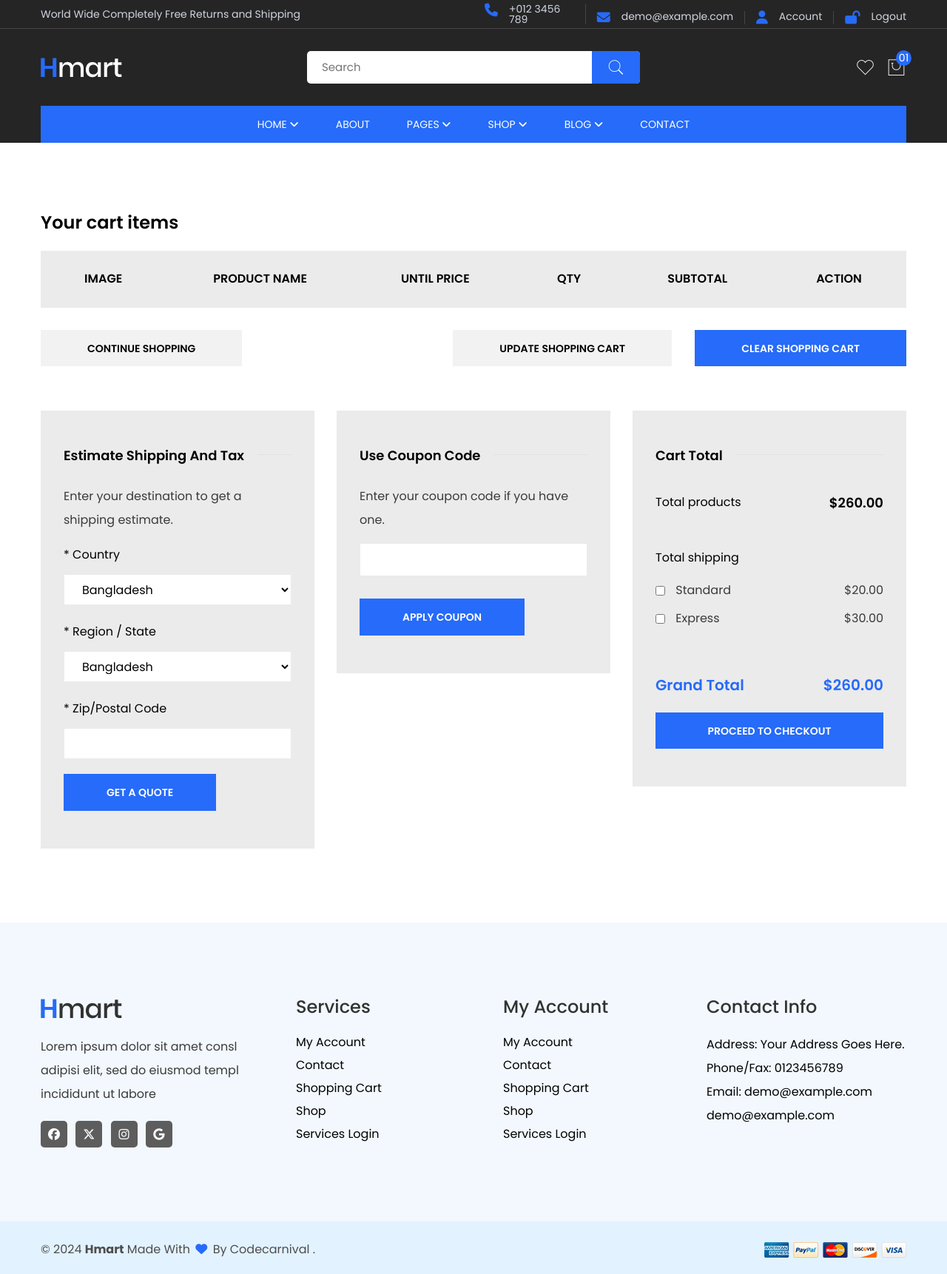
After one commit to LaHuy136/Django-Ecommerce, a Django app: page /cart/cart-detail/ in a window 1280 px wide. The commit adds this page. Shown: the whole page at 74% size. Run offline with Django 5.2, Linux system fonts and the light colour scheme; a user stored in the database is signed in; lists and menus that the app fills with data are empty; some libraries are stand-ins or nearby versions.

Commit message:
cart details page, clear cart

```diff
--- a/config/settings.py
+++ b/config/settings.py
@@ -40,7 +40,10 @@ INSTALLED_APPS = [
     'django.contrib.staticfiles',
     'E_Shop',
     'ckeditor',
+    'cart'
 ]
+
+CART_SESSION_ID = 'cart'
 
 MIDDLEWARE = [
     'django.middleware.security.SecurityMiddleware',
@@ -65,6 +68,7 @@ TEMPLATES = [
                 'django.template.context_processors.request',
                 'django.contrib.auth.context_processors.auth',
                 'django.contrib.messages.context_processors.messages',
+                'cart.context_processor.cart_total_amount'
             ],
         },
     },
--- a/config/urls.py
+++ b/config/urls.py
@@ -11,11 +11,25 @@ urlpatterns = [
     path('admin/', admin.site.urls),
     path('', views.HOME, name='home'),
     path('base/', views.BASE,name='base'),
+
     path('products/',views.PRODUCT, name='products'),
     path('products/<str:id>', views.PRODUCT_DETAIL_PAGE, name='product_detail'),
+
     path('search/', views.SEARCH, name='search'),
     path('contact/', views.Contact_Page, name ='contact'),
+
     path('register/', views.HandleRegister, name='register'),
     path('login/', views.HandleLogin, name='login'),
     path('logout/', views.HandleLogout, name='logout'),
+
+    #Cart
+    path('cart/add/<int:id>/', views.cart_add, name='cart_add'),
+    path('cart/item_clear/<int:id>/', views.item_clear, name='item_clear'),
+    path('cart/item_increment/<int:id>/',
+         views.item_increment, name='item_increment'),
+    path('cart/item_decrement/<int:id>/',
+         views.item_decrement, name='item_decrement'),
+    path('cart/cart_clear/', views.cart_clear, name='cart_clear'),
+    path('cart/cart-detail/',views.cart_detail,name='cart_detail'),
+
 ] + static(settings.MEDIA_URL,document_root = settings.MEDIA_ROOT)
--- a/config/views.py
+++ b/config/views.py
@@ -5,6 +5,12 @@ from django.conf import settings
 from django.core.mail import send_mail
 from django.contrib.auth.models import User
 from django.contrib.auth import authenticate,login,logout
+
+from django.contrib.auth.decorators import login_required
+from cart.cart import Cart
+
+
+
 def BASE(request):
     return render(request, 'main/base.html')
 
@@ -150,6 +156,50 @@ def HandleLogin(request):
 
 def HandleLogout(request):
     logout(request)
-    redirect('home')
+    return redirect('home')
 
-    return redirect('home')
+def CART(request):
+    return render(request, 'Cart/cart_details.html')
+
+@login_required(login_url="/login/")
+def cart_add(request, id):
+    cart = Cart(request)
+    product = Product.objects.get(id=id)
+    cart.add(product=product)
+    return redirect("home")
+
+
+@login_required(login_url="/login/")
+def item_clear(request, id):
+    cart = Cart(request)
+    product = Product.objects.get(id=id)
+    cart.remove(product)
+    return redirect("cart_detail")
+
+
+@login_required(login_url="/login/")
+def item_increment(request, id):
+    cart = Cart(request)
+    product = Product.objects.get(id=id)
+    cart.add(product=product)
+    return redirect("cart_detail")
+
+
+@login_required(login_url="/login/")
+def item_decrement(request, id):
+    cart = Cart(request)
+    product = Product.objects.get(id=id)
+    cart.decrement(product=product)
+    return redirect("cart_detail")
+
+
+@login_required(login_url="/login/")
+def cart_clear(request):
+    cart = Cart(request)
+    cart.clear()
+    return redirect("cart_detail")
+
+
+@login_required(login_url="/login/")
+def cart_detail(request):
+    return render(request, 'Cart/cart_details.html')
--- /dev/null
+++ b/templates/Cart/cart_details.html
@@ -0,0 +1,142 @@
+{% extends 'main/base.html' %}
+{% block content %}
+{% load cart_tag %}
+<!-- Cart Area Start -->
+<div class="cart-main-area pt-100px pb-100px">
+    <div class="container">
+        <h3 class="cart-page-title">Your cart items</h3>
+        <div class="row">
+            <div class="col-lg-12 col-md-12 col-sm-12 col-12">
+                <form action="#">
+                    <div class="table-content table-responsive cart-table-content">
+                        <table>
+                            <thead>
+                                <tr>
+                                    <th>Image</th>
+                                    <th>Product Name</th>
+                                    <th>Until Price</th>
+                                    <th>Qty</th>
+                                    <th>Subtotal</th>
+                                    <th>Action</th>
+                                </tr>
+                            </thead>
+                            <tbody>
+                                {% for key,value in request.session.cart.items %}
+                                <tr>
+                                    <td class="product-thumbnail">
+                                        <a href="#"><img class="img-responsive ml-15px" src="{{value.image}}" alt="" /></a>
+                                    </td>
+                                    <td class="product-name" ><a href="#">{{value.name|truncatewords:15}}</a></td>
+                                    <td class="product-price-cart"><span class="amount">${{value.price}}</span></td>
+                                    <td class="product-quantity">
+                                        <div class="cart-plus-minus">
+                                            <input class="cart-plus-minus-box" type="text" name="qtybutton" value="{{value.quantity}}" />
+                                        </div>
+                                    </td>
+                                    <td class="product-subtotal">$ {{ value.price|multiply:value.quantity }}</td>
+                                    <td class="product-remove">
+                                        <a href="#"><i class="fa fa-pencil"></i></a>
+                                        <a href="#"><i class="fa fa-times"></i></a>
+                                    </td>
+                                </tr>
+                                {% endfor %}
+                            </tbody>
+                        </table>
+                    </div>
+                    <div class="row">
+                        <div class="col-lg-12">
+                            <div class="cart-shiping-update-wrapper">
+                                <div class="cart-shiping-update">
+                                    <a href="#">Continue Shopping</a>
+                                </div>
+                                <div class="cart-clear">
+                                    <button>Update Shopping Cart</button>
+                                    <a href="{% url 'cart_clear' %}">Clear Shopping Cart</a>
+                                </div>
+                            </div>
+                        </div>
+                    </div>
+                </form>
+                <div class="row">
+                    <div class="col-lg-4 col-md-6 mb-lm-30px">
+                        <div class="cart-tax">
+                            <div class="title-wrap">
+                                <h4 class="cart-bottom-title section-bg-gray">Estimate Shipping And Tax</h4>
+                            </div>
+                            <div class="tax-wrapper">
+                                <p>Enter your destination to get a shipping estimate.</p>
+                                <div class="tax-select-wrapper">
+                                    <div class="tax-select">
+                                        <label>
+                                            * Country
+                                        </label>
+                                        <select class="email s-email s-wid">
+                                            <option>Bangladesh</option>
+                                            <option>Albania</option>
+                                            <option>Åland Islands</option>
+                                            <option>Afghanistan</option>
+                                            <option>Belgium</option>
+                                        </select>
+                                    </div>
+                                    <div class="tax-select">
+                                        <label>
+                                            * Region / State
+                                        </label>
+                                        <select class="email s-email s-wid">
+                                            <option>Bangladesh</option>
+                                            <option>Albania</option>
+                                            <option>Åland Islands</option>
+                                            <option>Afghanistan</option>
+                                            <option>Belgium</option>
+                                        </select>
+                                    </div>
+                                    <div class="tax-select mb-25px">
+                                        <label>
+                                            * Zip/Postal Code
+                                        </label>
+                                        <input type="text" />
+                                    </div>
+                                    <button class="cart-btn-2" type="submit">Get A Quote</button>
+                                </div>
+                            </div>
+                        </div>
+                    </div>
+                    <div class="col-lg-4 col-md-6 mb-lm-30px">
+                        <div class="discount-code-wrapper">
+                            <div class="title-wrap">
+                                <h4 class="cart-bottom-title section-bg-gray">Use Coupon Code</h4>
+                            </div>
+                            <div class="discount-code">
+                                <p>Enter your coupon code if you have one.</p>
+                                <form>
+                                    <input type="text" required="" name="name" />
+                                    <button class="cart-btn-2" type="submit">Apply Coupon</button>
+                                </form>
+                            </div>
+                        </div>
+                    </div>
+                    <div class="col-lg-4 col-md-12 mt-md-30px">
+                        <div class="grand-totall">
+                            <div class="title-wrap">
+                                <h4 class="cart-bottom-title section-bg-gary-cart">Cart Total</h4>
+                            </div>
+                            <h5>Total products <span>$260.00</span></h5>
+                            <div class="total-shipping">
+                                <h5>Total shipping</h5>
+                                <ul>
+                                    <li><input type="checkbox" /> Standard <span>$20.00</span></li>
+                                    <li><input type="checkbox" /> Express <span>$30.00</span></li>
+                                </ul>
+                            </div>
+                            <h4 class="grand-totall-title">Grand Total <span>$260.00</span></h4>
+                            <a href="checkout.html">Proceed to Checkout</a>
+                        </div>
+                    </div>
+                </div>
+            </div>
+        </div>
+    </div>
+</div>
+<!-- Cart Area End -->
+
+{% endblock %}
--- a/templates/main/base.html
+++ b/templates/main/base.html
@@ -735,7 +735,8 @@
     {% endfor %}
 
     <!-- Modal Cart -->
-    <div class="modal customize-class fade" id="exampleModal-Cart" tabindex="-1"   aria-hidden="true">
+    {% for i in product%}
+    <div class="modal customize-class fade" id="exampleModal-Cart-{{forloop.counter}}" tabindex="-1"   aria-hidden="true">
         <div class="modal-dialog modal-dialog-centered">
             <div class="modal-content">
                 <div class="modal-body text-center">
@@ -745,14 +746,17 @@
                     </div>
                     <div class="tt-modal-product">
                         <div class="tt-img">
-                            <img src="{% static 'assets/images/product-image/1.webp' %}" alt="Modern Smart Phone">
+                            <img src="{{i.image}}" alt="Modern Smart Phone">
                         </div>
-                        <h2 class="tt-title"><a href="#">Modern Smart Phone</a></h2>
+                        <h2 class="tt-title"><a href="#">{{i.name|truncatewords:20}}</a></h2>
+                        <br>
+                        <a href="{% url 'cart_add' i.id %}">Add To Cart</a>
                     </div>
                 </div>
             </div>
         </div>
     </div>
+    {% endfor %}
     <!-- Modal wishlist -->
     <div class="modal customize-class fade" id="exampleModal-Wishlist" tabindex="-1"   aria-hidden="true">
         <div class="modal-dialog modal-dialog-centered">
--- a/templates/main/index.html
+++ b/templates/main/index.html
@@ -135,7 +135,7 @@
                                 </span>
                             </div>
                             <div class="actions">
-                                        <button title="Add To Cart" class="action add-to-cart" data-bs-toggle="modal" data-bs-target="#exampleModal-Cart"><i
+                                        <button title="Add To Cart" class="action add-to-cart" data-bs-toggle="modal" data-bs-target="#exampleModal-Cart-{{forloop.counter}}"><i
                                             class="pe-7s-shopbag"></i></button>
                                         <button class="action wishlist" title="Wishlist" data-bs-toggle="modal" data-bs-target="#exampleModal-Wishlist"><i
                                                 class="pe-7s-like"></i></button>
```
Also changed, not shown: db.sqlite3.
